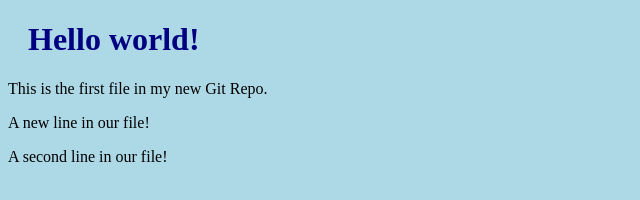
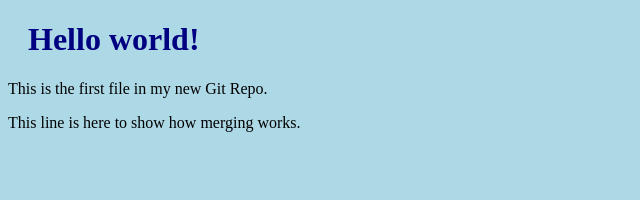
Before and after one commit to mchan1117/hello-world, a plain HTML site: page index.html in a window 1280 px wide. Shown: the whole page, without its empty margins (0-640 px from the left). Drawn offline with Linux system fonts and the light colour scheme.

Commit message:
updated index.html with emergency fix

```diff
--- a/index.html
+++ b/index.html
@@ -8,8 +8,7 @@
 
 <h1>Hello world!</h1>
 <p>This is the first file in my new Git Repo.</p>
-<p>A new line in our file!</p>
-<p>A second line in our file!</p>
+<p>This line is here to show how merging works.</p>
 
 </body>
 </html>
```
